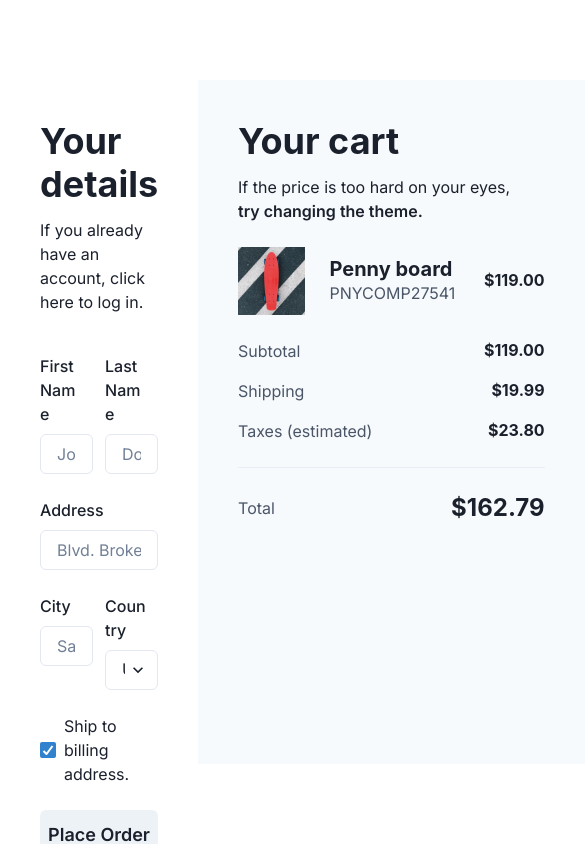
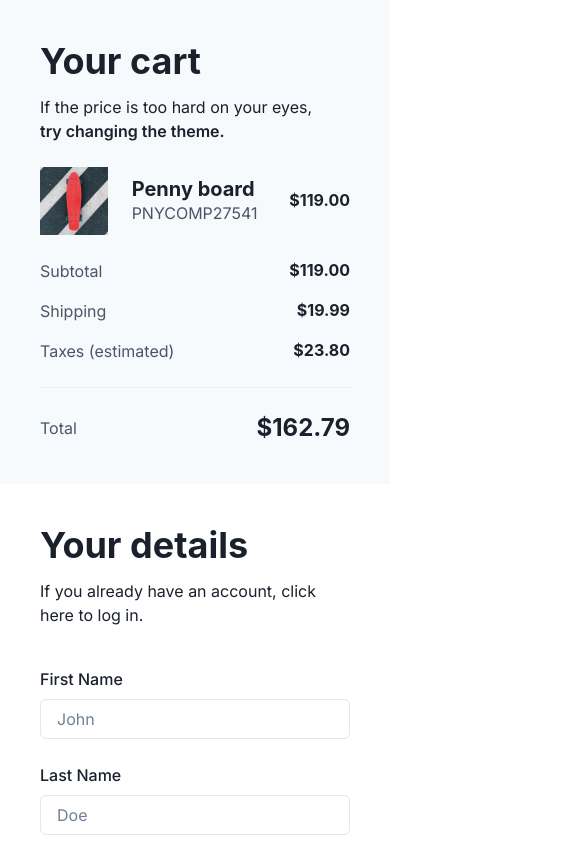
Before and after one commit to iamdevmarcos/checkout-page-chakraui, a Next.js app: page / in a window 390 px wide. Shown: the top 844 px of the page, 585 px wide, since content can reach past the window. Built offline with nearby package versions, Linux system fonts and the light colour scheme.

Commit message:
style: apply responsive design

```diff
--- a/src/components/cart.tsx
+++ b/src/components/cart.tsx
@@ -7,10 +7,16 @@ import {
   Text,
   Divider,
   Stack,
-  Button
+  Button,
+  useColorMode,
+  useColorModeValue
 } from '@chakra-ui/react'
 
 const Cart = () => {
+  const { toggleColorMode } = useColorMode()
+  const bgColor = useColorModeValue('gray.50', 'whiteAlpha.50')
+  const secondaryTextColor = useColorModeValue('gray.600', 'gray.400')
+
   return (
     <VStack
       w="full"
@@ -18,13 +24,13 @@ const Cart = () => {
       p={10}
       spacing={6}
       align="flex-start"
-      bg="gray.50"
+      bg={bgColor}
     >
       <VStack alignItems="flex-start" spacing={3}>
         <Heading size="2xl">Your cart</Heading>
         <Text>
           If the price is too hard on your eyes,{' '}
-          <Button variant="link" colorScheme="black">
+          <Button onClick={toggleColorMode} variant="link" colorScheme="black">
             try changing the theme.
           </Button>
         </Text>
@@ -42,7 +48,7 @@ const Cart = () => {
         >
           <VStack w="full" spacing={0} alignItems="flex-start">
             <Heading size="md">Penny board</Heading>
-            <Text color="gray.600">PNYCOMP27541</Text>
+            <Text color={secondaryTextColor}>PNYCOMP27541</Text>
           </VStack>
           <Heading size="sm" textAlign="end">
             $119.00
@@ -51,21 +57,21 @@ const Cart = () => {
       </HStack>
       <VStack spacing={4} alignItems="stretch" w="full">
         <HStack justifyContent="space-between">
-          <Text color="gray.600">Subtotal</Text>
+          <Text color={secondaryTextColor}>Subtotal</Text>
           <Heading size="sm">$119.00</Heading>
         </HStack>
         <HStack justifyContent="space-between">
-          <Text color="gray.600">Shipping</Text>
+          <Text color={secondaryTextColor}>Shipping</Text>
           <Heading size="sm">$19.99</Heading>
         </HStack>
         <HStack justifyContent="space-between">
-          <Text color="gray.600">Taxes (estimated)</Text>
+          <Text color={secondaryTextColor}>Taxes (estimated)</Text>
           <Heading size="sm">$23.80</Heading>
         </HStack>
       </VStack>
       <Divider />
       <HStack justifyContent="space-between" w="full">
-        <Text color="gray.600">Total</Text>
+        <Text color={secondaryTextColor}>Total</Text>
         <Heading size="lg">$162.79</Heading>
       </HStack>
     </VStack>
--- a/src/components/details.tsx
+++ b/src/components/details.tsx
@@ -9,32 +9,28 @@ import {
   Select,
   SimpleGrid,
   Text,
-  VStack
+  VStack,
+  useBreakpointValue
 } from '@chakra-ui/react'
 
 const Cart = () => {
+  const colSpan = useBreakpointValue({ base: 2, md: 1 })
+
   return (
-    <VStack
-      w="full"
-      h="full"
-      p={10}
-      spacing={10}
-      alignItems="flex-start"
-      bg="white"
-    >
+    <VStack w="full" h="full" p={10} spacing={10} alignItems="flex-start">
       <VStack spacing={3} alignItems="flex-start">
         <Heading size="2xl">Your details</Heading>
         <Text>If you already have an account, click here to log in.</Text>
       </VStack>
 
       <SimpleGrid columns={2} columnGap={3} rowGap={6} w="full">
-        <GridItem colSpan={1}>
+        <GridItem colSpan={colSpan}>
           <FormControl>
             <FormLabel>First Name</FormLabel>
             <Input placeholder="John" />
           </FormControl>
         </GridItem>
-        <GridItem colSpan={1}>
+        <GridItem colSpan={colSpan}>
           <FormControl>
             <FormLabel>Last Name</FormLabel>
             <Input placeholder="Doe" />
@@ -48,14 +44,14 @@ const Cart = () => {
           </FormControl>
         </GridItem>
 
-        <GridItem colSpan={1}>
+        <GridItem colSpan={colSpan}>
           <FormControl>
             <FormLabel>City</FormLabel>
             <Input placeholder="San Francisco" />
           </FormControl>
         </GridItem>
 
-        <GridItem colSpan={1}>
+        <GridItem colSpan={colSpan}>
           <FormControl>
             <FormLabel>Country</FormLabel>
             <Select>
--- a/src/pages/index.tsx
+++ b/src/pages/index.tsx
@@ -5,7 +5,11 @@ import Details from 'components/details'
 export default function Home() {
   return (
     <Container maxW="container.xl" padding={0}>
-      <Flex h="100vh" py={20}>
+      <Flex
+        h={{ base: 'auto', md: '100vh' }}
+        py={[0, 10, 20]}
+        direction={{ base: 'column-reverse', md: 'row' }}
+      >
         <Details />
         <Cart />
       </Flex>
```
